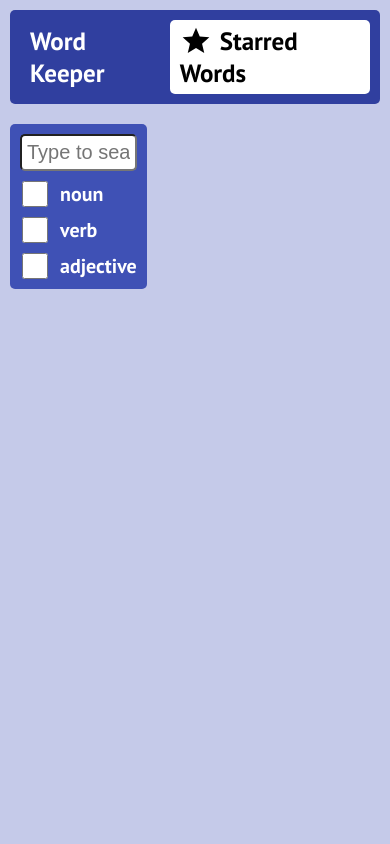
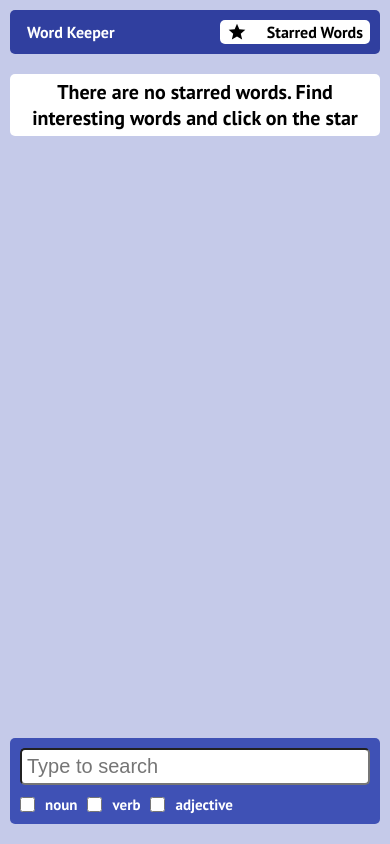
Before and after one commit to iiiokojiadbi/online-dictionary, a React (Create React App) app: page /starred in a window 390 px wide. Built offline with nearby package versions, Linux system fonts and the light colour scheme.

Commit message:
feat: поправить стили. Небольшие правки в компонентах

```diff
--- a/public/index.html
+++ b/public/index.html
@@ -9,10 +9,10 @@
     />
     <title>Online dictionary</title>
     <style type="text/css">
-      body,
-      html {
+      body {
         margin: 0;
         padding: 0;
+        background-color: #c5cae9;
       }
     </style>
   </head>
--- a/src/components/App/App.module.css
+++ b/src/components/App/App.module.css
@@ -2,6 +2,7 @@
   background-color: #c5cae9;
   width: 100vw;
   height: 100vh;
+  min-width: 320px;
   font-family: 'PTSans', Arial, sans-serif;
   text-rendering: optimizeLegibility;
   -moz-osx-font-smoothing: grayscale;
--- a/src/components/FilterSpeech/FilterSpeech.module.css
+++ b/src/components/FilterSpeech/FilterSpeech.module.css
@@ -7,16 +7,19 @@
 
 .label {
   display: flex;
-  gap: 10px;
+  align-items: center;
+  justify-content: flex-start;
 }
 
 .checkbox {
-  width: 30px;
+  width: 15px;
+  height: 15px;
   padding: 0;
   margin: 0;
 }
 
 .title {
+  padding-left: 10px;
   color: #fff;
   font-size: 20px;
   font-weight: bold;
@@ -27,3 +30,23 @@
     cursor: pointer;
   }
 }
+
+@media (max-width: 768px) {
+  .filterSpeech {
+    flex-direction: row;
+    align-content: center;
+    padding-top: 0;
+    padding-left: 10px;
+  }
+}
+
+@media (max-width: 600px) {
+  .title {
+    font-size: 15px;
+  }
+
+  .filterSpeech {
+    padding-top: 10px;
+    padding-left: 0;
+  }
+}
--- a/src/components/Header/Header.module.css
+++ b/src/components/Header/Header.module.css
@@ -40,3 +40,10 @@
     cursor: pointer;
   }
 }
+
+@media (max-width: 600px) {
+  .link {
+    padding: 2px 7px;
+    font-size: 16px;
+  }
+}
--- a/src/components/InfoPopup/InfoPopup.module.css
+++ b/src/components/InfoPopup/InfoPopup.module.css
@@ -57,8 +57,6 @@
 }
 
 .info {
-  max-height: 75vh;
-  max-width: 75vw;
   overflow: hidden;
   overflow-y: auto;
   display: grid;
@@ -92,6 +90,8 @@
   list-style-type: none;
   grid-column: 2 / 3;
   grid-row: 1 / -1;
+  max-height: 75vh;
+  max-width: 75vw;
 }
 
 .spelling {
@@ -134,7 +134,45 @@
   }
 }
 
-@media screen and (max-width: 620px) {
+@media (max-width: 768px) {
+  .info {
+    grid-template-columns: 1fr;
+    grid-template-rows: auto;
+  }
+
+  .title {
+    grid-column: 1 / -1;
+    grid-row: 1 / 2;
+    padding-left: 0;
+  }
+
+  .center {
+  }
+
+  .list {
+    grid-column: 1 / -1;
+    grid-row: 3 / 4;
+  }
+
+  .spelling {
+    grid-column: 1 / -1;
+    grid-row: 2 / 3;
+    padding-left: 0;
+  }
+
+  .itemList {
+  }
+
+  .partOfSpeech {
+  }
+  .spelling,
+  .partOfSpeech,
+  .definition {
+    font-size: 14px;
+  }
+}
+
+@media screen and (max-width: 600px) {
   .close {
     width: 48px;
     height: 48px;
--- a/src/components/ItemList/ItemList.js
+++ b/src/components/ItemList/ItemList.js
@@ -1,5 +1,7 @@
-import React from 'react';
+import React, { useContext } from 'react';
 import classes from './ItemList.module.css';
+
+import { IsStarredContext } from './../../context/IsStarredContext';
 
 const ItemList = ({
   word,
@@ -10,6 +12,8 @@ const ItemList = ({
   handleOpenInfo,
   isEmpty = false,
 }) => {
+  const isStarred = useContext(IsStarredContext);
+
   const dragStart = (evt) => {
     evt.dataTransfer.setData('card_id', evt.target.id);
     evt.target.classList.add('dragging');
@@ -62,8 +66,25 @@ const ItemList = ({
         {renderResults(results)}
       </li>
     );
-  } else {
-    return <li></li>;
+  }
+  if (isStarred && isEmpty) {
+    return (
+      <li className={classes.item}>
+        <span className={classes.findStar}>
+          There are no starred words. Find interesting words and click on the
+          star
+        </span>
+      </li>
+    );
+  }
+  if (isEmpty) {
+    return (
+      <li className={classes.item}>
+        <span className={classes.findStar}>
+          Start searching for interesting words
+        </span>
+      </li>
+    );
   }
 };
 
--- a/src/components/ItemList/ItemList.module.css
+++ b/src/components/ItemList/ItemList.module.css
@@ -7,6 +7,8 @@
   grid-template-rows: auto;
   justify-content: space-between;
   align-items: center;
+  min-height: 40px;
+  box-sizing: border-box;
 }
 
 .name {
@@ -25,6 +27,13 @@
   gap: 15px;
   height: 100%;
   padding: 0 20px;
+}
+
+.findStar {
+  font-size: 20px;
+  font-weight: bold;
+  grid-column: 1 / -1;
+  text-align: center;
 }
 
 .brief,
@@ -68,4 +77,24 @@
   .burger {
     cursor: pointer;
   }
+
+  .item:hover {
+    background-color: #eaeaea;
+  }
 }
+
+@media (max-width: 600px) {
+  .brief {
+    grid-template-columns: 1fr 1fr;
+  }
+
+  .part,
+  .name {
+    text-align: center;
+    font-size: 16px;
+  }
+
+  .definition {
+    display: none;
+  }
+}
--- a/src/components/ListItems/ListItems.js
+++ b/src/components/ListItems/ListItems.js
@@ -55,6 +55,10 @@ const ListItems = () => {
     evt.preventDefault();
   };
 
+  const dragEnd = (evt) => {
+    evt.preventDefault();
+  };
+
   const words = listWords
     ? listWords.map((word) => {
         return (
@@ -80,6 +84,7 @@ const ListItems = () => {
       className={classes.listItems}
       onDrop={drop}
       onDragOver={dragOver}
+      onDragEnd={dragEnd}
       id={'container'}
     >
       {items}
--- a/src/components/ListItems/ListItems.module.css
+++ b/src/components/ListItems/ListItems.module.css
@@ -6,4 +6,11 @@
   grid-template-rows: min-content;
   grid-auto-rows: min-content;
   gap: 20px;
+  padding: 20px 0;
 }
+
+@media (max-width: 768px) {
+  .listItems {
+    padding-bottom: 138px;
+  }
+}
--- a/src/components/SearchPanel/SearchPanel.module.css
+++ b/src/components/SearchPanel/SearchPanel.module.css
@@ -1,9 +1,38 @@
 .searchPanel {
+  padding: 20px 0;
 }
 
 .wrapper {
   background-color: #3f51b5;
   border-radius: 5px;
-  min-height: 100px;
   padding: 10px;
+  position: sticky;
+  top: 20px;
+  box-sizing: border-box;
 }
+
+@media (max-width: 768px) {
+  .searchPanel {
+    position: fixed;
+    bottom: 0;
+    left: 10px;
+  }
+  .wrapper {
+    display: grid;
+    grid-template-columns: 1fr 2fr;
+    grid-template-rows: min-content;
+    align-items: center;
+    margin-right: 10px;
+  }
+}
+
+@media (max-width: 600px) {
+  .searchPanel {
+    width: calc(100% - 10px);
+  }
+  .wrapper {
+    display: block;
+    align-items: center;
+    grid-template-rows: min-content;
+  }
+}
--- a/src/components/WordBoard/WordBoard.module.css
+++ b/src/components/WordBoard/WordBoard.module.css
@@ -2,6 +2,11 @@
   display: grid;
   grid-template-columns: 1fr 3fr;
   justify-items: stretch;
-  padding: 20px 0;
   gap: 20px;
 }
+
+@media (max-width: 768px) {
+  .wordBoard {
+    grid-template-columns: 1fr;
+  }
+}
--- a/src/service/Api.js
+++ b/src/service/Api.js
@@ -4,7 +4,7 @@ export default class DictionaryApi {
     'x-rapidapi-host': 'wordsapiv1.p.rapidapi.com',
     'x-rapidapi-key': 'c83ecd7197msh753cd144a215978p1637dfjsnf0d0ef5beb95',
   };
-  _limitWords = 'limit=2';
+  _limitWords = 'limit=5';
   _countPage = 'page=1';
   _pronunciationPattern = 'pronunciationpattern=.*æm$';
 
```
